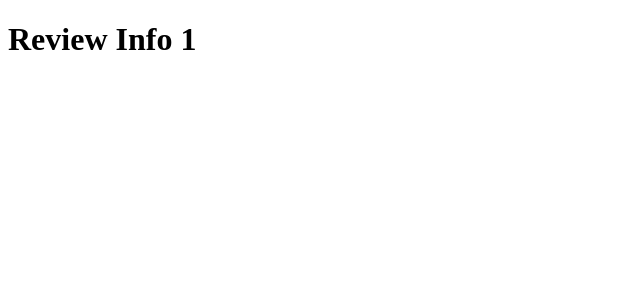
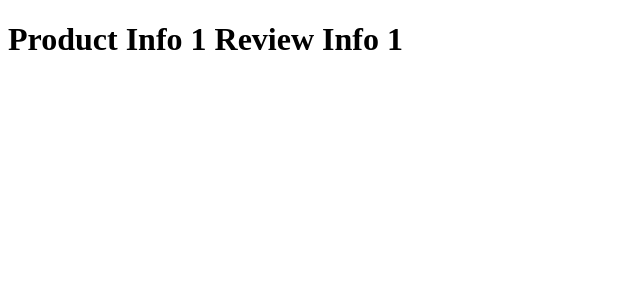
Before and after one commit to rdhafiz/chatecho, a Next.js app in the folder front-end/: page /products/1/reviews/1 in a window 1280 px wide. Shown: the top 300 px of the page, without its empty margins (0-640 px from the left). Built offline with nearby package versions, Linux system fonts and the light colour scheme.

Commit message:
[master]-next-is-file-colocation

```diff
--- a/front-end/src/app/products/[productId]/reviews/[reviewId]/page.tsx
+++ b/front-end/src/app/products/[productId]/reviews/[reviewId]/page.tsx
@@ -1,9 +1,12 @@
 export default function ReviewDetails({params} : {
-    params : {reviewId: string}
+    params : {
+        productId: string,
+        reviewId: string
+    }
 }){
     return (
         <>
-            <h1>Review Info {params.reviewId}</h1>
+            <h1>Product Info {params.productId} Review Info {params.reviewId}</h1>
         </>
     )
 }
```
Also changed, not shown: front-end/src/app/docs/[[...slug]]/page.tsx (added, +14 -0 lines).
